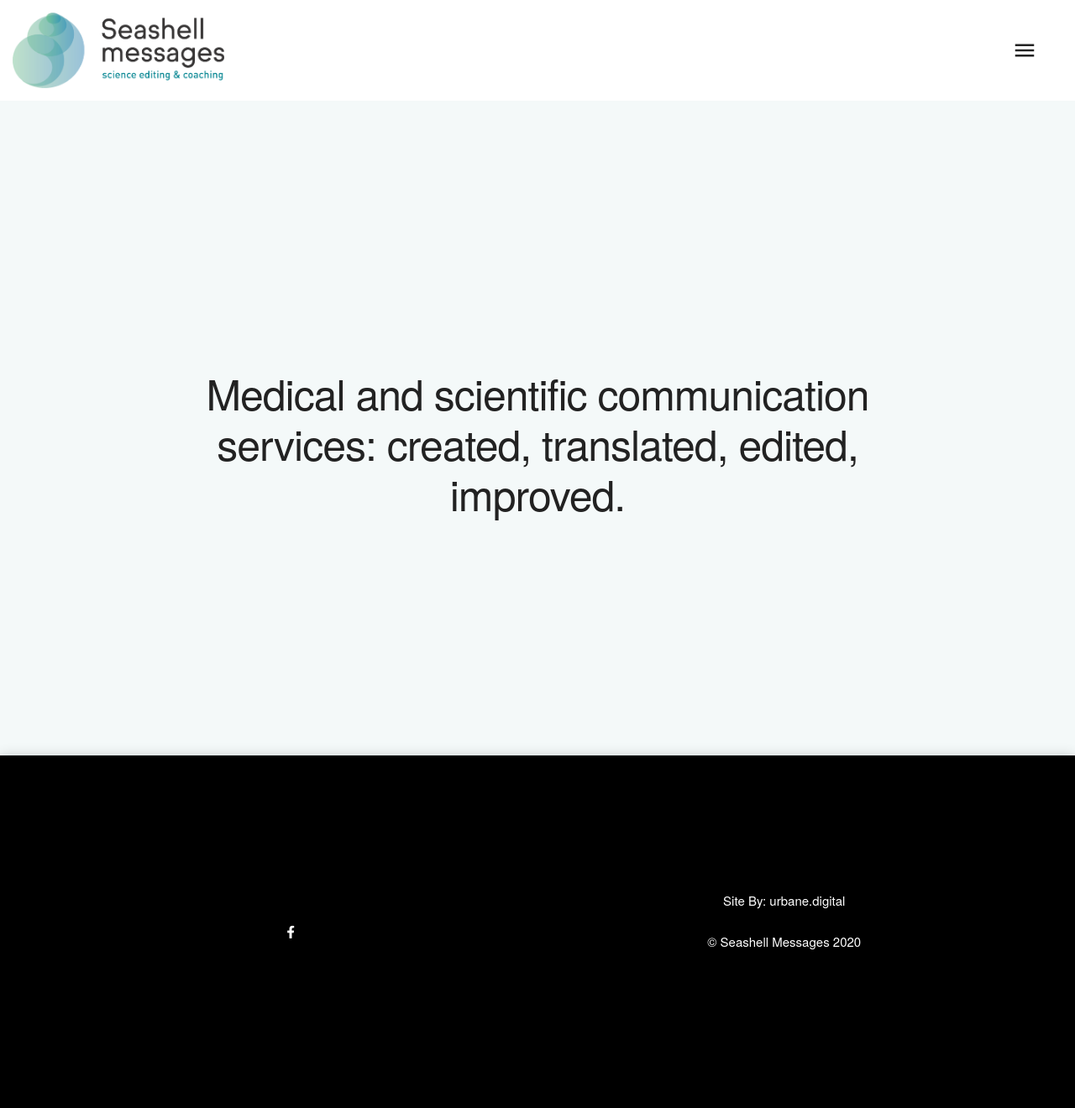
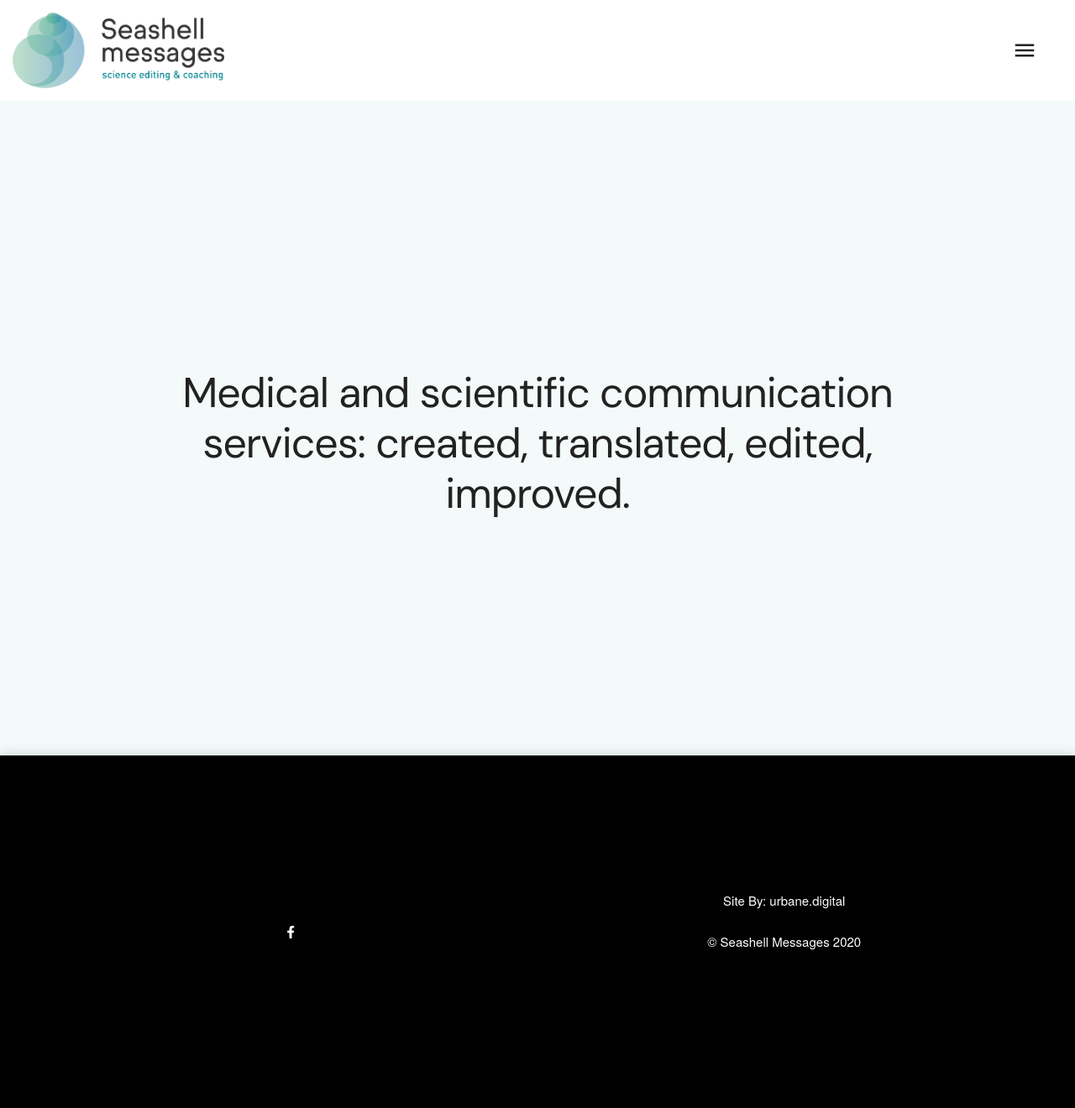
Before and after one commit to seashellmessages/seashell-messages-neue, a Jekyll site: the page built from index.markdown, in a window 1280 px wide. Shown: the whole page at 84% size. Built offline with Jekyll 4.4.1, drawn with Linux system fonts in a browser that asks for light colours; nearby versions of some CDN libraries.

Commit message:
Updated fonts.
Signed-off-by: Thomas Smith <me@spud93.com>

```diff
--- a/_includes/header.html
+++ b/_includes/header.html
@@ -32,7 +32,7 @@
     <link rel="stylesheet" href="https://pro.fontawesome.com/releases/v5.10.0/css/all.css"
           integrity="sha384-AYmEC3Yw5cVb3ZcuHtOA93w35dYTsvhLPVnYs9eStHfGJvOvKxVfELGroGkvsg+p"
           crossorigin="anonymous"/>
-    <link rel="stylesheet" type="text/css" href="{{ '/assets/css/styles.css?v=1.0.1' | relative_url }}" />
+    <link rel="stylesheet" type="text/css" href="{{ '/assets/css/styles.css?v=1.0.2' | relative_url }}" />
 
     <script
             src="https://code.jquery.com/jquery-3.5.1.min.js"
--- a/_sass/main.scss
+++ b/_sass/main.scss
@@ -5,6 +5,7 @@
 --------------------------------------------------*/
 
 @import url('https://fonts.googleapis.com/css?family=Arimo');
+@import url('https://fonts.googleapis.com/css2?family=DM+Sans&display=swap');
 
 $black : rgba(0, 0, 0, 1);
 $black_90 : rgba(0, 0, 0, 0.9);
@@ -187,6 +188,7 @@ nav {
 }
 
 .main-content {
+  font-family: 'DM Sans', sans-serif;
   @include borderBox();
   display: flex;
   flex-direction: column;
```
